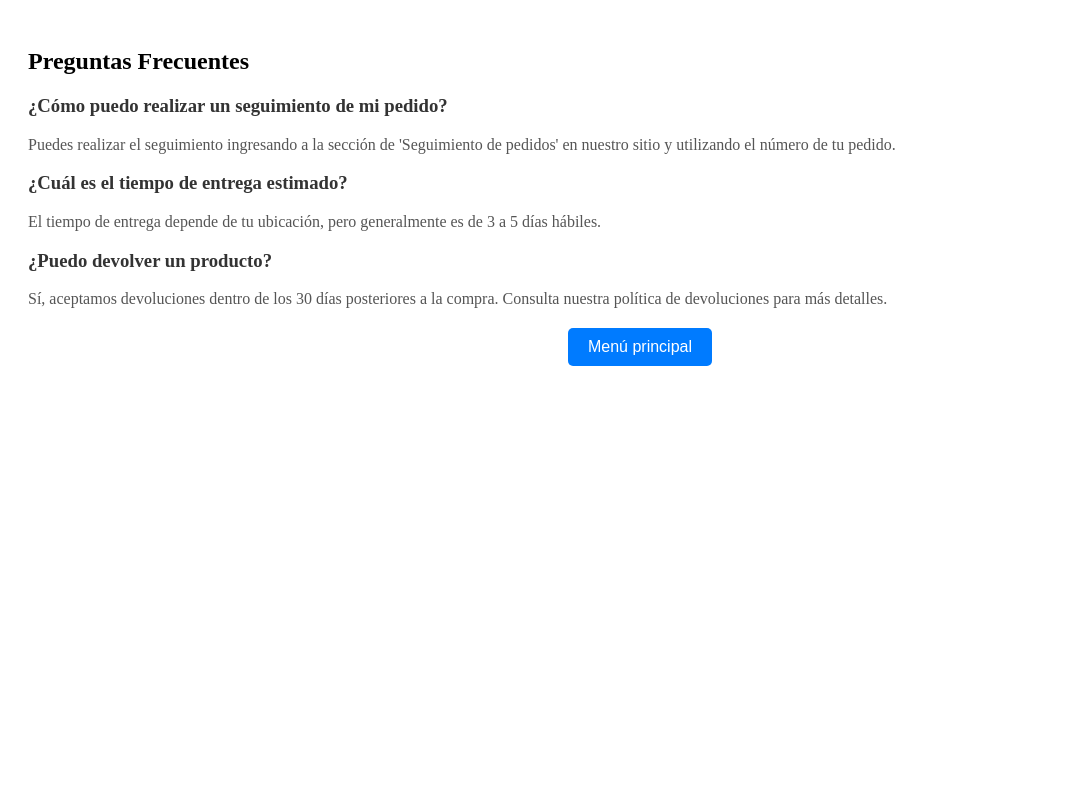
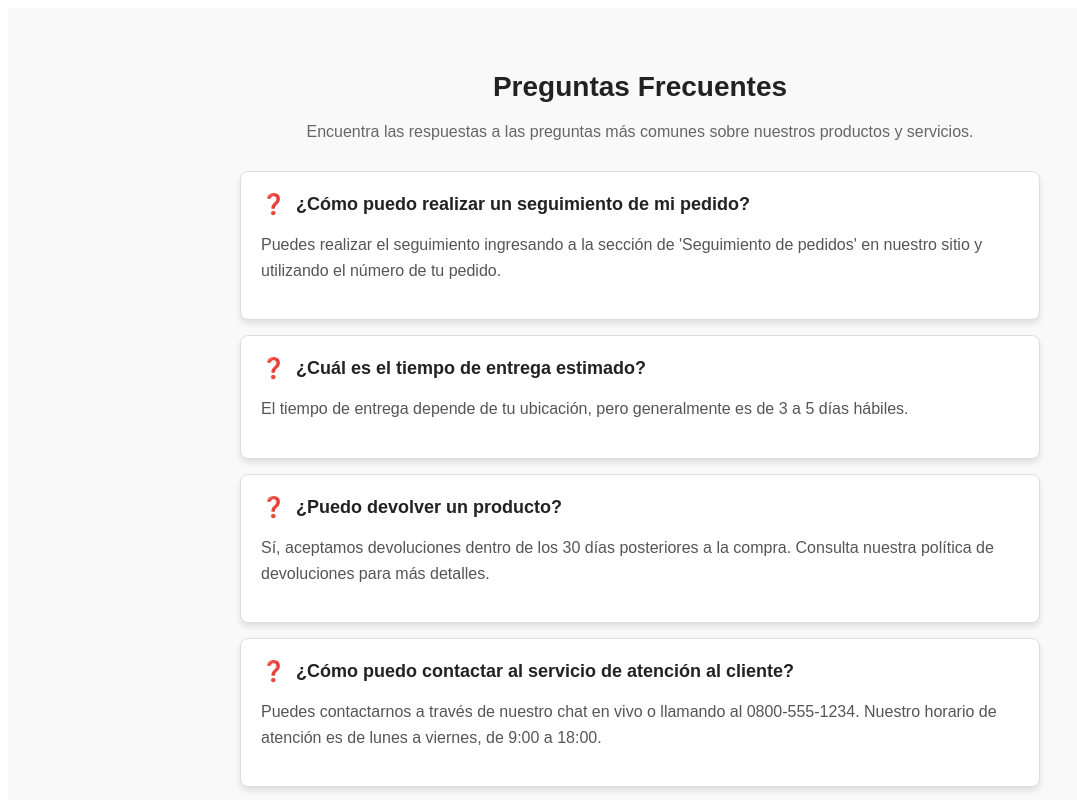
Before and after one commit to Gabrielll94/Ecommerce-Adidas, a React (Vite) app in the folder adidas/Client/adidas-project/: page /faq in a window 1280 px wide. Shown: the top 800 px of the page, without its empty margins (0-1077 px from the left). Built offline with nearby package versions, Linux system fonts and the light colour scheme.

Commit message:
Seguimiento de pedido

```diff
--- a/adidas/Client/adidas-project/src/Footpage/Footpage.css
+++ b/adidas/Client/adidas-project/src/Footpage/Footpage.css
@@ -52,3 +52,8 @@
 .social-icons a:hover {
   color: #ddd;
 }
+
+.clickeable-items {
+  cursor: pointer;
+  color: #007bff;
+}
--- a/adidas/Client/adidas-project/src/Footpage/Footpage.jsx
+++ b/adidas/Client/adidas-project/src/Footpage/Footpage.jsx
@@ -1,5 +1,6 @@
 import React from "react";
 import "./Footpage.css";
+import { useNavigate } from "react-router-dom";
 import { FontAwesomeIcon } from "@fortawesome/react-fontawesome";
 import {
   faFacebook,
@@ -9,12 +10,18 @@ import {
 } from "@fortawesome/free-brands-svg-icons";
 
 const Footpage = () => {
+  const navigate = useNavigate();
+  const handleNavigateToCalzado = () => {
+    navigate("/calzado");
+  };
   return (
     <div className="footpage">
       <div className="footpage-section">
         <h4>Productos</h4>
         <ul>
-          <li>Calzado</li>
+          <li onClick={handleNavigateToCalzado} className="clickeable-items">
+            Calzado
+          </li>
           <li>Zapatillas</li>
           <li>Ropa</li>
           <li>Accesorios</li>
--- a/adidas/Client/adidas-project/src/NavBar/NavBar.jsx
+++ b/adidas/Client/adidas-project/src/NavBar/NavBar.jsx
@@ -27,7 +27,7 @@ const NavBar = () => {
         </div>
         <div className="top-links">
           <a href="/faq">Ayuda</a>
-          <p>Seguimiento de pedidos</p>
+          <a href="/seguimiento-pedido">Seguimiento de pedidos</a>
           <p>Unite al club</p>
         </div>
       </div>
--- a/adidas/Client/adidas-project/src/pages/Faq.css
+++ b/adidas/Client/adidas-project/src/pages/Faq.css
@@ -1,42 +1,89 @@
 .faq-section {
-  padding: 20px;
+  padding: 40px;
+  background-color: #f9f9f9;
+  font-family: Arial, sans-serif;
+}
+
+.faq-section h2 {
+  text-align: center;
+  font-size: 28px;
+  font-weight: bold;
+  color: #222;
+  margin-bottom: 20px;
+}
+
+.faq-description {
+  text-align: center;
+  font-size: 16px;
+  color: #666;
+  margin-bottom: 30px;
 }
 
 .faq-list {
-  list-style-type: none;
+  list-style: none;
   padding: 0;
+  max-width: 800px;
+  margin: 0 auto;
 }
 
 .faq-item {
+  background-color: #fff;
+  padding: 20px;
   margin-bottom: 15px;
+  border: 1px solid #ddd;
+  border-radius: 8px;
+  box-shadow: 0 4px 6px rgba(0, 0, 0, 0.1);
+  transition: transform 0.3s ease, box-shadow 0.3s ease;
+}
+
+.faq-item:hover {
+  transform: translateY(-5px);
+  box-shadow: 0 6px 10px rgba(0, 0, 0, 0.15);
+}
+
+.faq-question {
+  display: flex;
+  align-items: center;
+  margin-bottom: 10px;
+}
+
+.faq-icon {
+  font-size: 20px;
+  margin-right: 10px;
+  color: #007bff;
 }
 
 .faq-item h3 {
+  font-size: 18px;
   font-weight: bold;
-  color: #333;
+  color: #222;
+  margin: 0;
 }
 
 .faq-item p {
-  margin: 5px 0;
+  font-size: 16px;
   color: #555;
+  line-height: 1.6;
 }
 
 .back-to-main {
-  margin-top: 20px;
   text-align: center;
+  margin-top: 30px;
 }
 
 .main-menu-button {
   background-color: #007bff;
   color: white;
-  padding: 10px 20px;
+  padding: 12px 25px;
   border: none;
-  border-radius: 5px;
+  border-radius: 8px;
   cursor: pointer;
   font-size: 16px;
-  transition: background-color 0.3s ease;
+  font-weight: bold;
+  transition: background-color 0.3s ease, transform 0.3s ease;
 }
 
 .main-menu-button:hover {
   background-color: #0056b3;
+  transform: scale(1.05);
 }
--- a/adidas/Client/adidas-project/src/pages/Faq.jsx
+++ b/adidas/Client/adidas-project/src/pages/Faq.jsx
@@ -4,6 +4,7 @@ import { useNavigate } from "react-router-dom";
 
 const Faq = () => {
   const navigate = useNavigate();
+
   const faqs = [
     {
       question: "¿Cómo puedo realizar un seguimiento de mi pedido?",
@@ -20,22 +21,39 @@ const Faq = () => {
       answer:
         "Sí, aceptamos devoluciones dentro de los 30 días posteriores a la compra. Consulta nuestra política de devoluciones para más detalles.",
     },
+    {
+      question: "¿Cómo puedo contactar al servicio de atención al cliente?",
+      answer:
+        "Puedes contactarnos a través de nuestro chat en vivo o llamando al 0800-555-1234. Nuestro horario de atención es de lunes a viernes, de 9:00 a 18:00.",
+    },
+    {
+      question: "¿Qué métodos de pago aceptan?",
+      answer:
+        "Aceptamos tarjetas de crédito, débito, transferencia bancaria y métodos digitales como PayPal y Mercado Pago.",
+    },
   ];
+
   return (
     <div className="faq-section">
       <h2>Preguntas Frecuentes</h2>
-      <a></a>
+      <p className="faq-description">
+        Encuentra las respuestas a las preguntas más comunes sobre nuestros
+        productos y servicios.
+      </p>
       <ul className="faq-list">
         {faqs.map((faq, index) => (
           <li key={index} className="faq-item">
-            <h3>{faq.question}</h3>
+            <div className="faq-question">
+              <span className="faq-icon">❓</span>
+              <h3>{faq.question}</h3>
+            </div>
             <p>{faq.answer}</p>
           </li>
         ))}
       </ul>
       <div className="back-to-main">
         <button className="main-menu-button" onClick={() => navigate("/")}>
-          Menú principal
+          Volver al Menú Principal
         </button>
       </div>
     </div>
```
Also changed, not shown: adidas/Client/adidas-project/src/FAQ/FAQ.jsx (deleted, +0 -11 lines).
